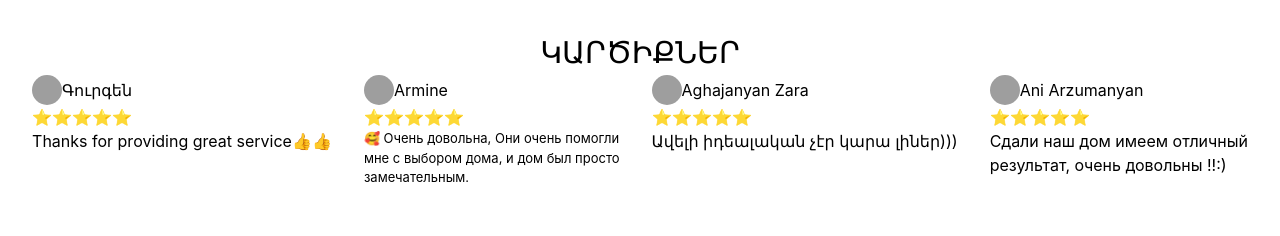
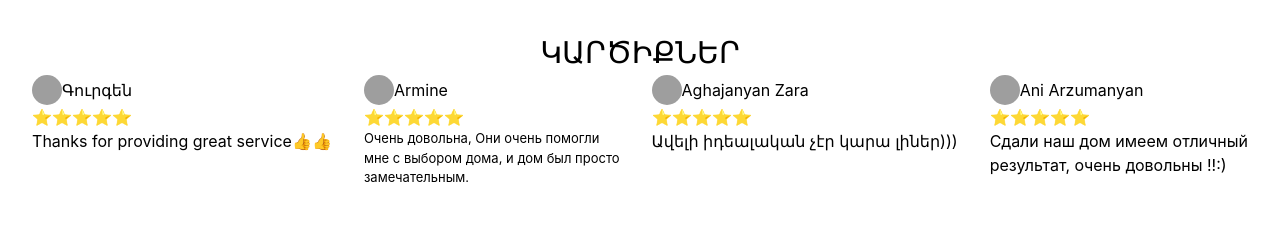
Before and after one commit to Temur1221/Amaranoc2, a React (Vite) app: page /about in a window 1280 px wide. Shown: the part 4420-4656 px from the top of the page. Built offline with nearby package versions, Linux system fonts and the light colour scheme; grey boxes are pictures that could not be loaded.

Commit message:
update texekutyun

```diff
--- a/src/pages/Texekutyun.jsx
+++ b/src/pages/Texekutyun.jsx
@@ -72,7 +72,7 @@ export default function texekutyun() {
             <p>Armine</p>
         </div>
         <p>⭐️⭐️⭐️⭐️⭐️</p>
-        <p className='text-[13px]'>🥰 Очень довольна, Они очень помогли<br /> мне с выбором дома, и дом был просто<br /> замечательным.</p>
+        <p className='text-[13px]'>Очень довольна, Они очень помогли<br /> мне с выбором дома, и дом был просто<br /> замечательным.</p>
     </div>
     <div className="relative inset-x-0 top-[450px]">
         <div className="flex items-center">
```
